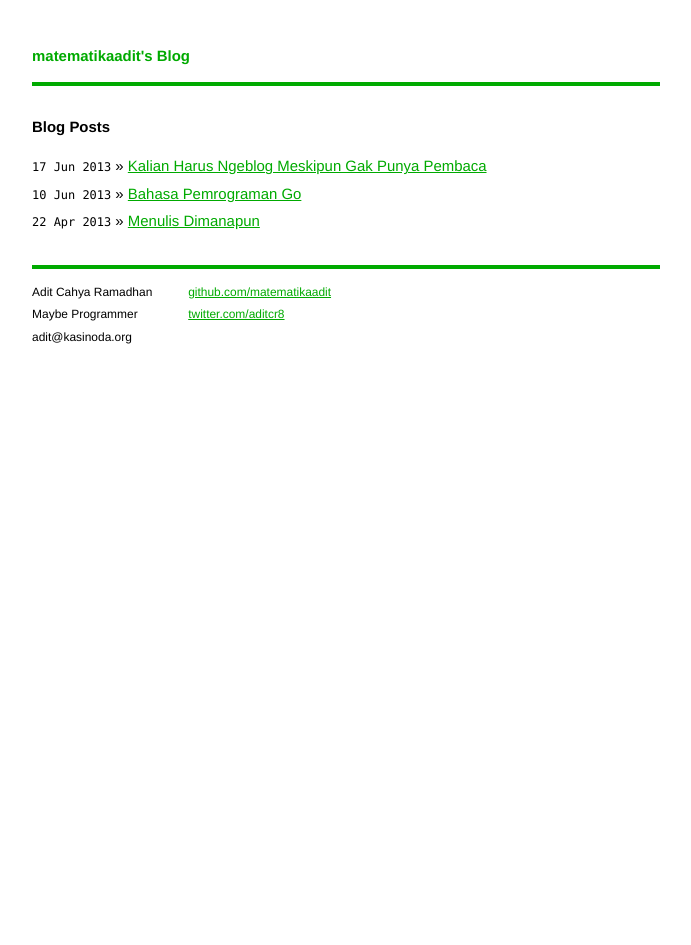
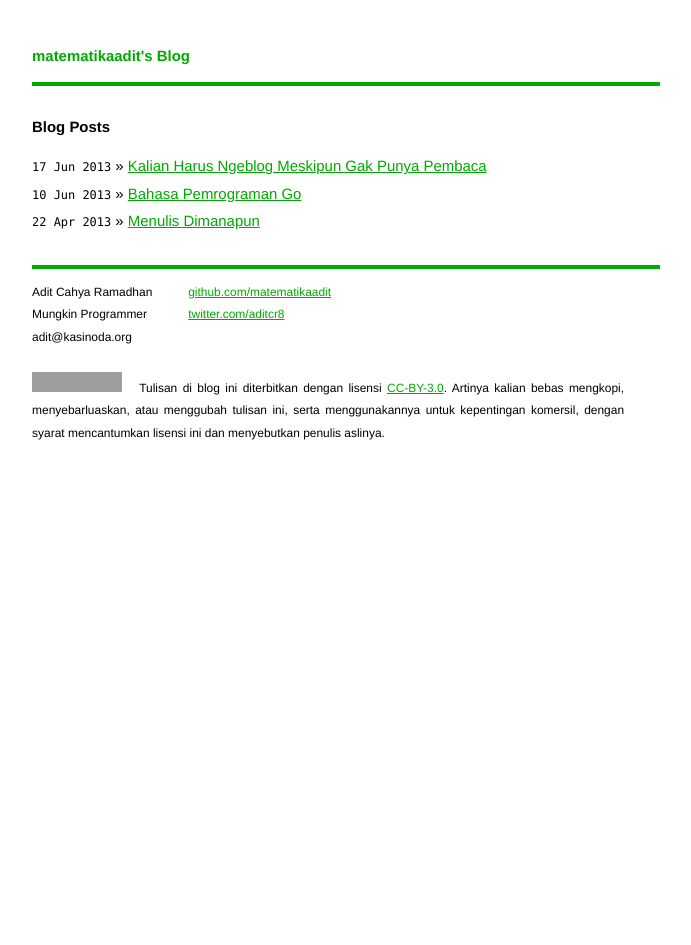
Before and after one commit to matematikaadit/matematikaadit.github.io, a Jekyll site: the page built from index.html, in a window 1280 px wide. Shown: the whole page, without its empty margins (294-985 px from the left). Built offline with Jekyll 4.4.1, drawn with Linux system fonts in a browser that asks for light colours; grey boxes are pictures that could not be loaded.

Commit message:
menambahkan baris lisensi, dan Mungkin Programmer

```diff
--- a/_layouts/default.html
+++ b/_layouts/default.html
@@ -27,7 +27,7 @@
               <div class="contact">
                 <p>
                   Adit Cahya Ramadhan<br />
-                  Maybe Programmer<br />
+                  Mungkin Programmer<br />
                   adit@kasinoda.org
                 </p>
               </div>
@@ -36,6 +36,20 @@
 <a href="http://github.com/matematikaadit/">github.com/matematikaadit</a><br />
 <a href="http://twitter.com/aditcr8/">twitter.com/aditcr8</a><br />
                 </p>
+              </div>
+              <div class="contact">
+<p>
+<a rel="license"
+   href="http://creativecommons.org/licenses/by/3.0/deed.id"><img
+   alt="Lisensi Creative Commons"
+   style="border-width:0; margin-right: 1em;"
+   src="http://i.creativecommons.org/l/by/3.0/80x15.png" /></a>
+Tulisan di blog ini diterbitkan dengan lisensi <a rel="license"
+  href="http://creativecommons.org/licenses/by/3.0/deed.id">CC-BY-3.0</a>.
+Artinya kalian bebas mengkopi, menyebarluaskan, atau menggubah tulisan
+ini, serta menggunakannya untuk kepentingan komersil, dengan syarat
+mencantumkan lisensi ini dan menyebutkan penulis aslinya.
+</p>
               </div>
             </div>
           </div>
```
